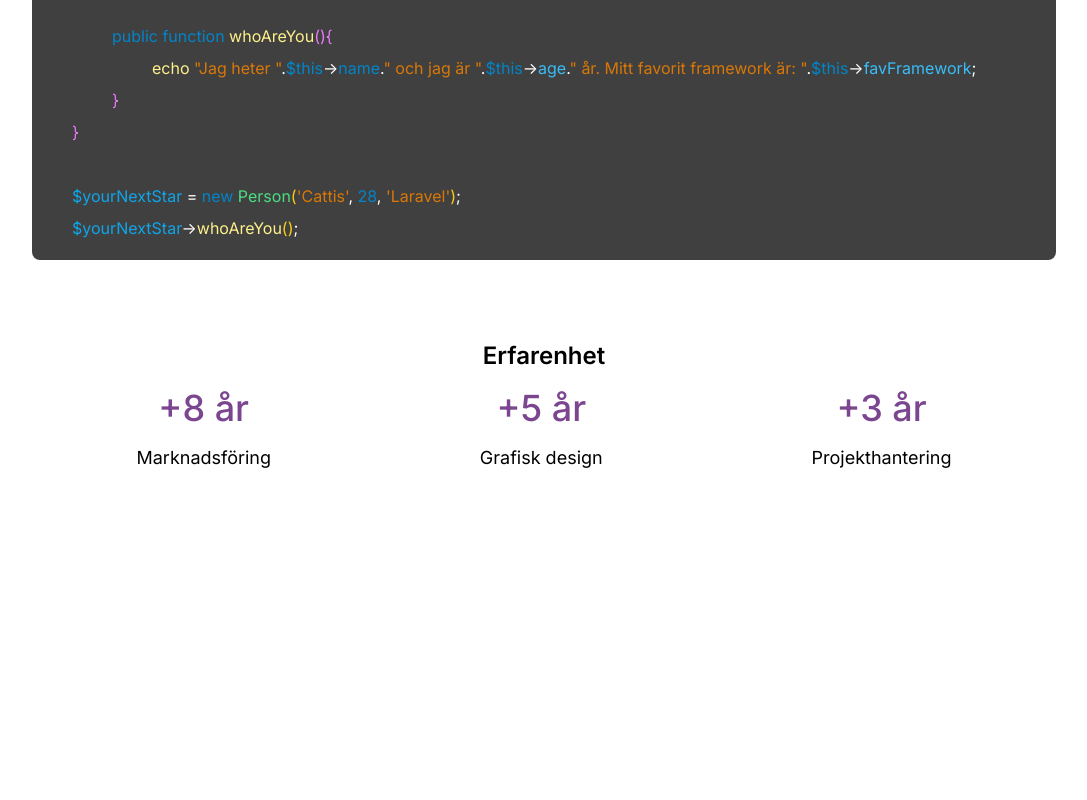
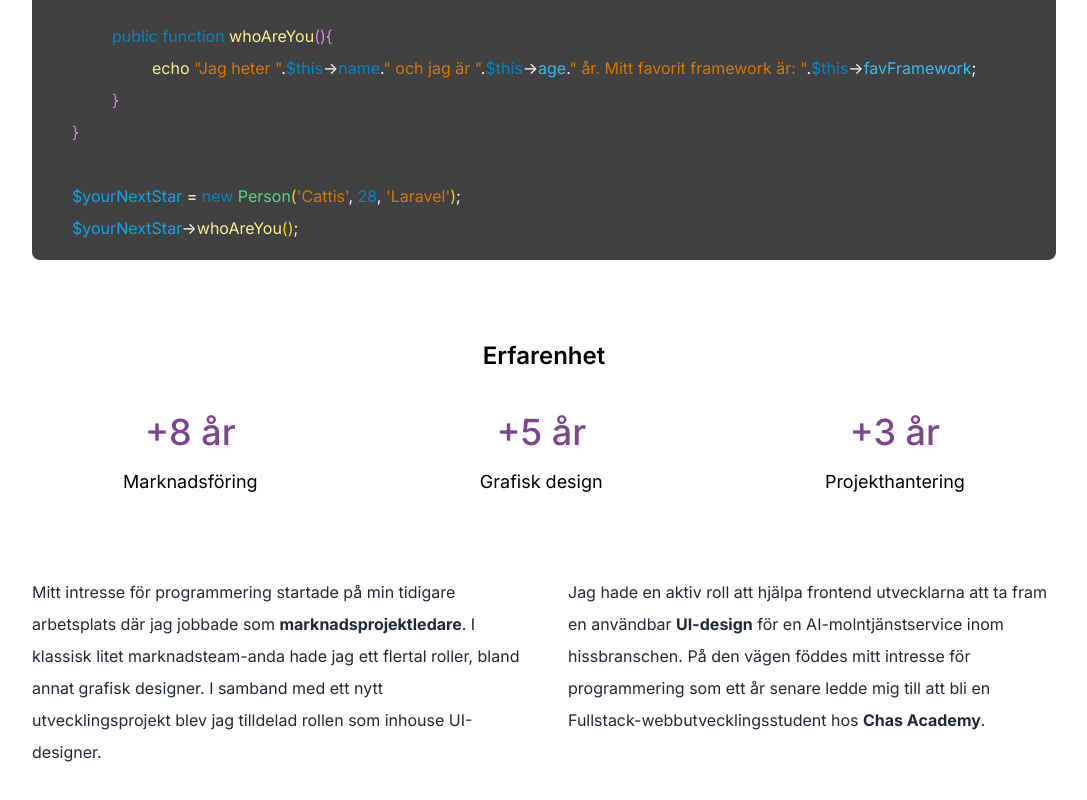
Before and after one commit to HejCattis/HejDev, a React (Vite) app in the folder frontend/: page / in a window 1280 px wide. Shown: the part 1613-2413 px from the top of the page, without its empty margins (96-1183 px from the left). Before the commit the page ends 2085 px from the top, so only its background shows below. Built offline with nearby package versions, Linux system fonts and the light colour scheme.

Commit message:
Update About and Experience components

```diff
--- a/frontend/src/components/About.tsx
+++ b/frontend/src/components/About.tsx
@@ -36,13 +36,13 @@ const About = () => {
 					</svg>
 				</div>
 				<div className='px-4 md:w-1/2'>
-					<h2 className='font-semibold text-2xl mt-4 text-center md:text-left'>
+					<h2 className='font-semibold text-2xl mt-6 md:mt-4 text-center md:text-left'>
 						Det här är jag:
 					</h2>
-					<h3 className='text-xl mt-2 text-center md:text-left'>
+					<h3 className='text-xl mt-4 md:mt-2 text-center md:text-left'>
 						Nästa stora stjärna inom backendutveckling.
 					</h3>
-					<p className='mt-2 mb-10 text-center md:text-left'>
+					<p className='mt-4 md:mt-2 mb-10 text-center md:text-left'>
 						Jag närmar mig detta mål genom min nuvarande LIA-praktik på Quiqly.
 						Där breddar jag ständigt min kompetens inom backend, och tillsammans
 						med teamet arbetar vi mot att skapa nästa generations
--- a/frontend/src/components/Experience.tsx
+++ b/frontend/src/components/Experience.tsx
@@ -1,22 +1,43 @@
 const Experience = () => {
   return (
     <section id='experience' className='mt-10 max-w-5xl mx-auto'>
-      <h2 className='font-semibold text-2xl my-4 text-center'>Erfarenhet</h2>
-      <section className="flex justify-around">
-        <div className="flex flex-col items-center justify-center gap-4">
+      <h2 className='font-semibold text-2xl my-4 text-center mb-10'>
+        Erfarenhet
+      </h2>
+      <section className='grid grid-cols-2 gap-10 md:flex md:justify-around '>
+        <div className='flex flex-col items-center justify-center gap-4'>
           <h3 className='text-purple font-medium text-4xl'>+8 år</h3>
-          <h4 className="text-lg">Marknadsföring</h4>
+          <h4 className='text-lg'>Marknadsföring</h4>
         </div>
-        <div className="flex flex-col items-center justify-center gap-4">
+        <div className='flex flex-col items-center justify-center gap-4'>
           <h3 className='text-purple font-medium text-4xl'>+5 år</h3>
-          <h4 className="text-lg">Grafisk design</h4>
+          <h4 className='text-lg'>Grafisk design</h4>
         </div>
-        <div className="flex flex-col items-center justify-center gap-4">
+        <div className='flex flex-col items-center justify-center gap-4 col-span-2'>
           <h3 className='text-purple font-medium text-4xl'>+3 år</h3>
-          <h4 className="text-lg">Projekthantering</h4>
+          <h4 className='text-lg'>Projekthantering</h4>
         </div>
       </section>
-
+      <div className='md:grid md:grid-cols-2 md:gap-12 my-10 md:my-20'>
+        <div className='text-center md:text-left col-span-1'>
+          <p>
+            Mitt intresse för programmering startade på min tidigare arbetsplats
+            där jag jobbade som <strong>marknadsprojektledare</strong>. I
+            klassisk litet marknadsteam-anda hade jag ett flertal roller, bland
+            annat grafisk designer. I samband med ett nytt utvecklingsprojekt
+            blev jag tilldelad rollen som inhouse UI-designer.
+          </p>
+        </div>
+        <div className='text-center md:text-left col-span-1'>
+          <p>
+            Jag hade en aktiv roll att hjälpa frontend utvecklarna att ta fram
+            en användbar <strong>UI-design</strong> för en AI-molntjänstservice
+            inom hissbranschen. På den vägen föddes mitt intresse för
+            programmering som ett år senare ledde mig till att bli en
+            Fullstack-webbutvecklingsstudent hos <strong>Chas Academy</strong>.
+          </p>
+        </div>
+      </div>
     </section>
   );
 };
--- a/frontend/src/components/Navbar.tsx
+++ b/frontend/src/components/Navbar.tsx
@@ -2,7 +2,7 @@ import { Link } from "react-router-dom"
 //FIXME fixa mobil anpassning
 const Navbar = () => {
   return (
-	<nav className="bg-white/75 fixed top-0 border-purple border-b-2 w-full py-2 z-10">
+	<nav className="hidden md:block bg-white/75 fixed top-0 border-purple border-b-2 w-full py-2 z-10">
 		<ul className="flex justify-around items-center">
 			<li className="text-purple text-lg font-semibold">{'<' + ' Cattis ' + '/>'}</li>
 			<div className="flex justify-between w-fit gap-10 text-sm font-light text-purple">
--- a/frontend/src/pages/Startpage.tsx
+++ b/frontend/src/pages/Startpage.tsx
@@ -5,7 +5,7 @@ import Hero from "../components/Hero"
 
 const Startpage = () => {
   return (
-	<section className="mx-4">
+	<section className="mx-4 md:mx-10">
 		<Hero />
 		<About />
 		<CodeSection />
```
